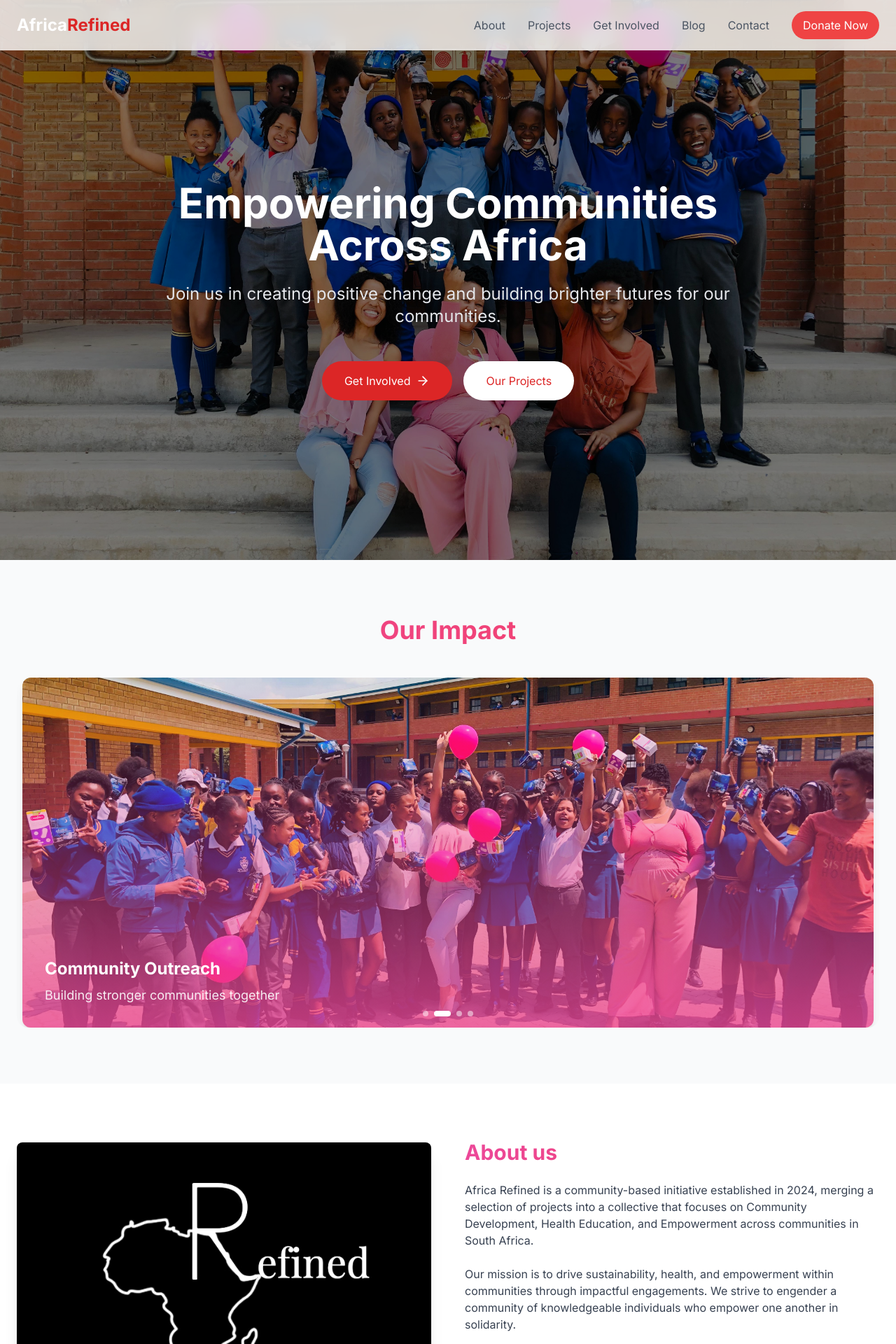
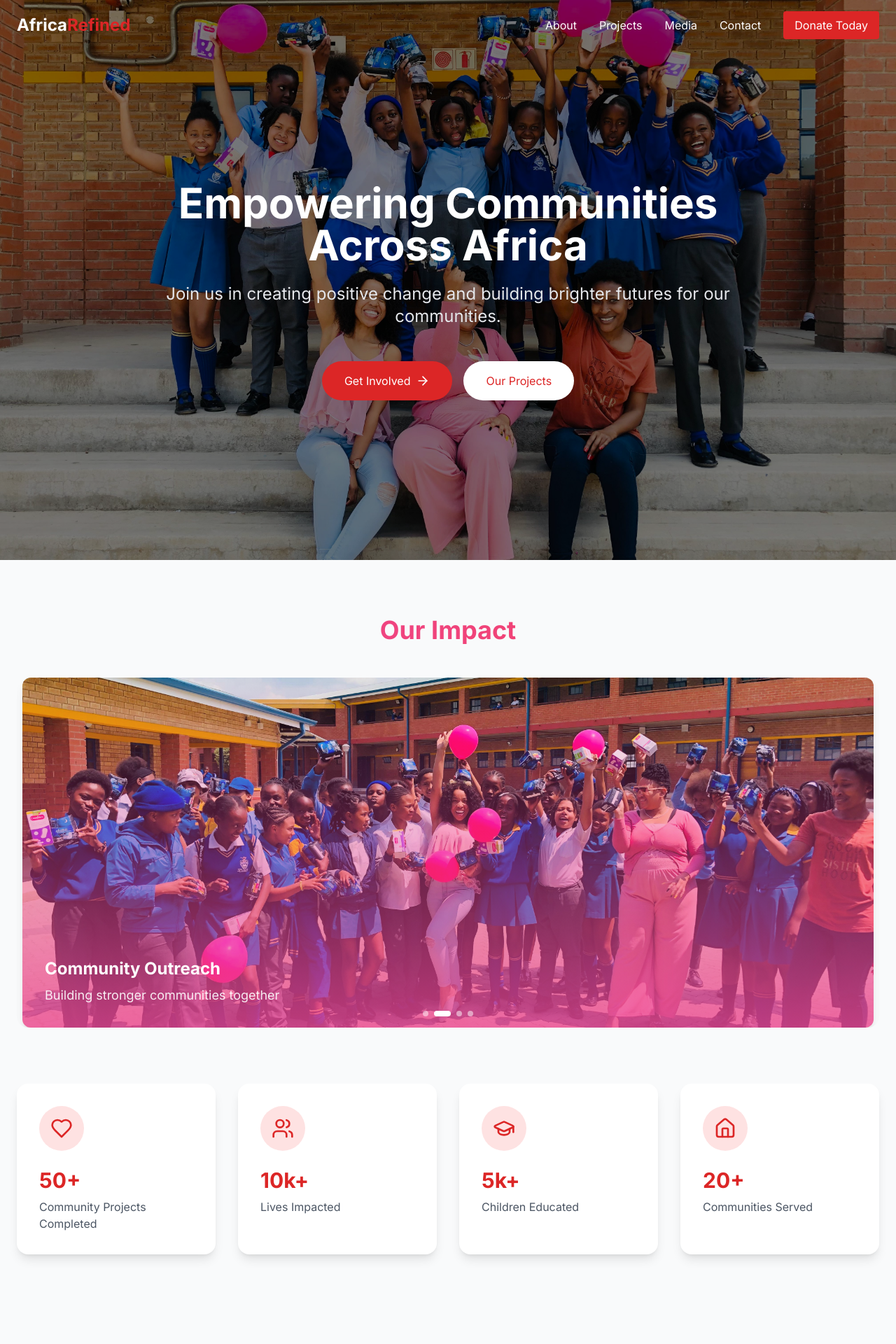
Before and after one commit to DenzelSE/NPO_web, a Next.js app: page / in a window 1280 px wide. Shown: the top 1920 px of the page at 70% size. Built offline with nearby package versions, Linux system fonts and the light colour scheme.

Commit message:
stats cards

```diff
--- a/app/components/Header.tsx
+++ b/app/components/Header.tsx
@@ -1,48 +1,62 @@
 "use client"
 
 import Link from "next/link"
-import { useState } from "react"
+import { useState, useEffect } from "react"
 import { Menu, X } from "lucide-react"
 
 const Header = () => {
   const [isOpen, setIsOpen] = useState(false)
+  const [isScrolled, setIsScrolled] = useState(false)
+
+  useEffect(() => {
+    const handleScroll = () => {
+      if (window.scrollY > 10) {
+        setIsScrolled(true)
+      } else {
+        setIsScrolled(false)
+      }
+    }
+
+    window.addEventListener("scroll", handleScroll)
+
+    return () => {
+      window.removeEventListener("scroll", handleScroll)
+    }
+  }, [])
 
   return (
-    <header className="fixed w-full bg-white/80 backdrop-blur-md z-50">
+    <header
+      className={`fixed w-full z-50 transition-all duration-300 ${
+        isScrolled ? "bg-black/40 backdrop-blur-md" : "bg-transparent"
+      }`}
+    >
       <nav className="container mx-auto px-6 py-4">
         <div className="flex items-center justify-between">
-        <Link href="/" className="text-2xl font-bold text-white">
+          <Link href="/" className="text-2xl font-bold text-white">
             Africa<span className="text-red-600">Refined</span>
           </Link>
 
           {/* Mobile menu button */}
-          <button onClick={() => setIsOpen(!isOpen)} className="lg:hidden">
-            {isOpen ? <X className="h-6 w-6 text-pink-500" /> : <Menu className="h-6 w-6 text-pink-500" />}
+          <button onClick={() => setIsOpen(!isOpen)} className="lg:hidden text-white">
+            {isOpen ? <X className="h-6 w-6" /> : <Menu className="h-6 w-6" />}
           </button>
 
           {/* Desktop menu */}
           <div className="hidden lg:flex items-center space-x-8">
-          <Link href="/about" className="text-gray-600 hover:text-red-500 transition-colors">
+            <Link href="/about" className="text-white hover:text-red-500 transition-colors">
               About
             </Link>
-            <Link href="/projects" className="text-gray-600 hover:text-red-500 transition-colors">
+            <Link href="/projects" className="text-white hover:text-red-500 transition-colors">
               Projects
             </Link>
-
-            <Link href="/get-involved" className="text-gray-600 hover:text-red-500 transition-colors">
-              Get Involved
+            <Link href="/media" className="text-white hover:text-red-500 transition-colors">
+              Media
             </Link>
-            <Link href="/blog" className="text-gray-600 hover:text-red-500 transition-colors">
-              Blog
-            </Link>
-            <Link href="/contact" className="text-gray-600 hover:text-red-500 transition-colors">
+            <Link href="/contact" className="text-white hover:text-red-500 transition-colors">
               Contact
             </Link>
-            <Link
-              href="/donate"
-              className="px-4 py-2 bg-red-500 text-white rounded-full hover:bg-pink-600 transition-colors"
-            >
-              Donate Now
+            <Link href="/donate" className="px-4 py-2 bg-red-600 text-white rounded hover:bg-red-700 transition-colors">
+              Donate Today
             </Link>
           </div>
         </div>
@@ -51,23 +65,23 @@ const Header = () => {
         {isOpen && (
           <div className="lg:hidden pt-4">
             <div className="flex flex-col space-y-4">
-              <Link href="/projects" className="text-gray-600 hover:text-pink-500 transition-colors">
+              <Link href="/about" className="text-white hover:text-red-500 transition-colors">
+                About
+              </Link>
+              <Link href="/projects" className="text-white hover:text-red-500 transition-colors">
                 Projects
               </Link>
-              <Link href="/get-involved" className="text-gray-600 hover:text-pink-500 transition-colors">
-                Get Involved
+              <Link href="/media" className="text-white hover:text-red-500 transition-colors">
+                Media
               </Link>
-              <Link href="/blog" className="text-gray-600 hover:text-pink-500 transition-colors">
-                Blog
-              </Link>
-              <Link href="/contact" className="text-gray-600 hover:text-pink-500 transition-colors">
+              <Link href="/contact" className="text-white hover:text-red-500 transition-colors">
                 Contact
               </Link>
               <Link
                 href="/donate"
-                className="px-4 py-2 bg-pink-500 text-white rounded-full hover:bg-pink-600 transition-colors text-center"
+                className="px-4 py-2 bg-red-600 text-white rounded hover:bg-red-700 transition-colors text-center"
               >
-                Donate Now
+                Donate Today
               </Link>
             </div>
           </div>
--- /dev/null
+++ b/app/components/StatsSection.tsx
@@ -0,0 +1,30 @@
+import { Heart, Users, GraduationCap, Home } from "lucide-react"
+
+const stats = [
+  { icon: Heart, value: "50+", label: "Community Projects Completed" },
+  { icon: Users, value: "10k+", label: "Lives Impacted" },
+  { icon: GraduationCap, value: "5k+", label: "Children Educated" },
+  { icon: Home, value: "20+", label: "Communities Served" },
+]
+
+const StatsSection = () => {
+  return (
+    <section className="py-20 bg-gray-50">
+      <div className="container mx-auto px-6">
+        <div className="grid grid-cols-1 md:grid-cols-2 lg:grid-cols-4 gap-8">
+          {stats.map((stat, index) => (
+            <div key={index} className="bg-white rounded-2xl p-8 shadow-lg hover:shadow-xl transition-shadow">
+              <div className="flex items-center justify-center w-16 h-16 bg-red-100 rounded-full mb-6">
+                <stat.icon className="w-8 h-8 text-red-600" />
+              </div>
+              <h3 className="text-3xl font-bold mb-2 text-red-600">{stat.value}</h3>
+              <p className="text-gray-600">{stat.label}</p>
+            </div>
+          ))}
+        </div>
+      </div>
+    </section>
+  )
+}
+
+export default StatsSection
--- a/app/page.tsx
+++ b/app/page.tsx
@@ -4,6 +4,7 @@ import ProjectCarousel from "./components/ProjectCarousel"
 import AboutUsSection from "./components/AboutUsSection"
 import BackgroundImage from "./components/BackgroundImage"
 import MeetTheTeamSection from "./components/MeetTheTeamSection"
+import StatsSection from "./components/StatsSection"
 
 export default function Home() {
   return (
@@ -42,7 +43,9 @@ export default function Home() {
           <h2 className="text-4xl font-bold text-center mb-12 gradient-text">Our Impact</h2>
           <ProjectCarousel />
         </div>
+        <StatsSection />
       </section>
+
 
       {/* About Us Section */}
       <AboutUsSection />
```
Also changed, not shown: public/images/carousel/AfricaRefined-removebg-preview.png (added).
